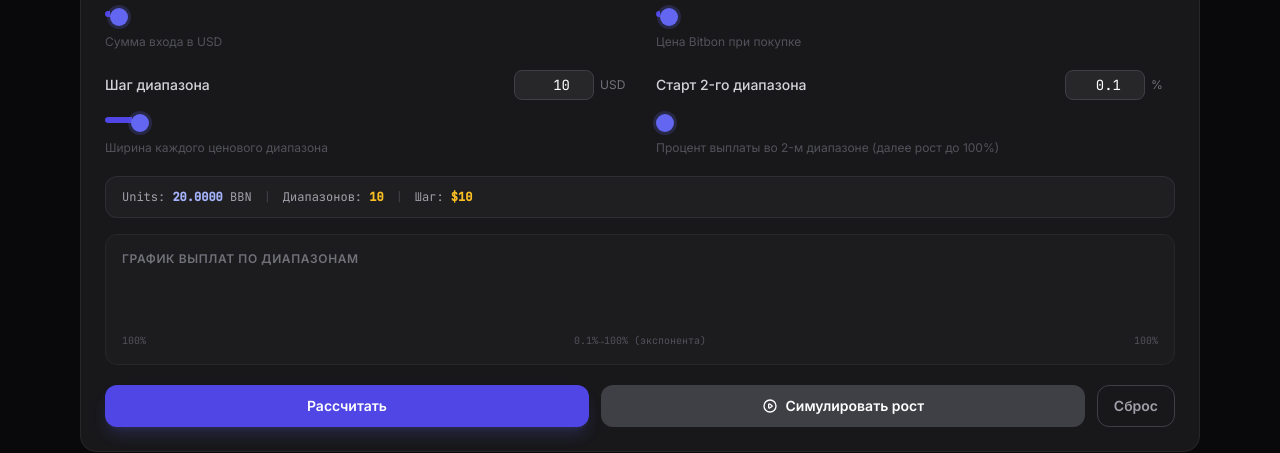
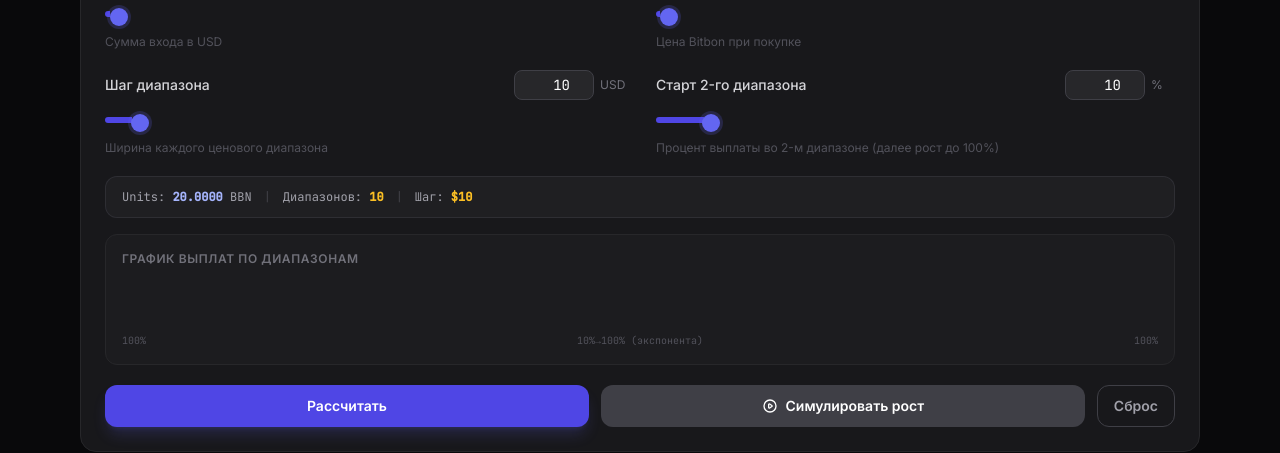
Before and after one commit to ZhdanenkoOleksandr/calculator, a React (Vite) app: page / in a window 1280 px wide. Shown: the part 298-751 px from the top of the page. Built offline with nearby package versions, Linux system fonts and the light colour scheme.

Commit message:
Revert: restore startPercent min to 1%, default to 10%
https://claude.ai/code/session_0116NcgDr5GRv2THrgn12dCy

```diff
--- a/src/components/calculator/InputPanel.jsx
+++ b/src/components/calculator/InputPanel.jsx
@@ -34,9 +34,9 @@ const FIELDS = [
     key: 'startPercent',
     label: 'Старт 2-го диапазона',
     unit: '%',
-    min: 0.1,
+    min: 1,
     max: 99,
-    step: 0.1,
+    step: 1,
     description: 'Процент выплаты во 2-м диапазоне (далее рост до 100%)',
   },
 ]
@@ -178,7 +178,7 @@ export default function InputPanel({
             </div>
             <div className="flex justify-between mt-1.5 text-[10px] text-zinc-600 font-mono">
               <span>100%</span>
-              <span>{Number(params.startPercent).toFixed(1)}%→100% (экспонента)</span>
+              <span>{params.startPercent}%→100% (экспонента)</span>
               <span>100%</span>
             </div>
           </div>
--- a/src/pages/Calculator.jsx
+++ b/src/pages/Calculator.jsx
@@ -9,7 +9,7 @@ export const DEFAULT_PARAMS = {
   investment: 100,
   entryPrice: 5,
   rangeStep: 10,
-  startPercent: 0.1,
+  startPercent: 10,
 }
 
 const NUM_RANGES = 10
```
